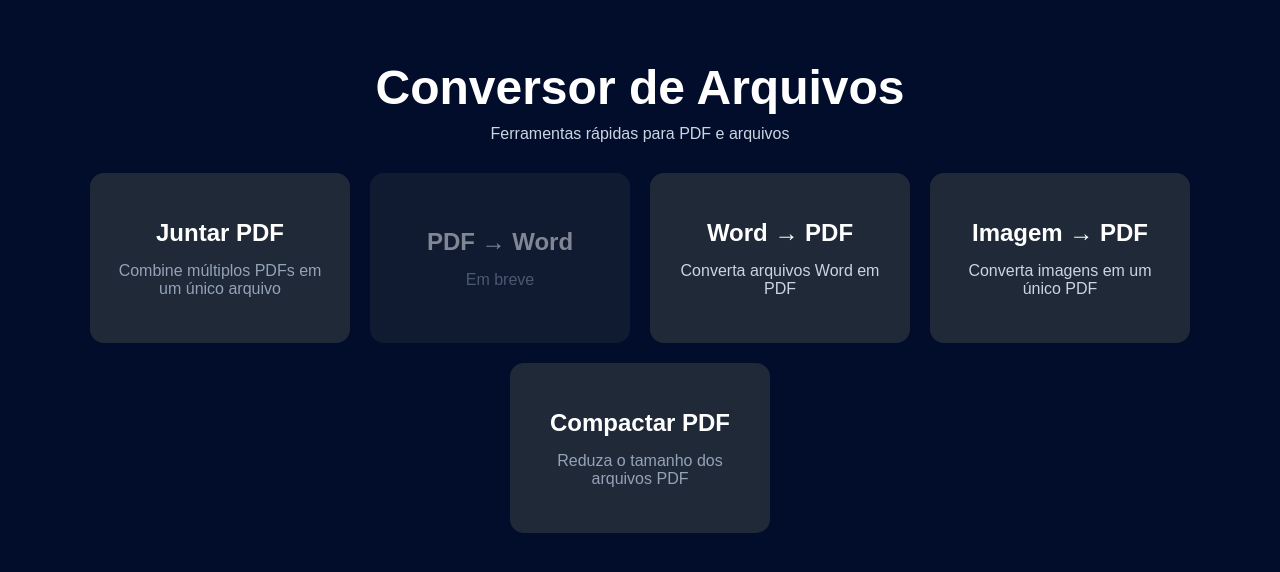
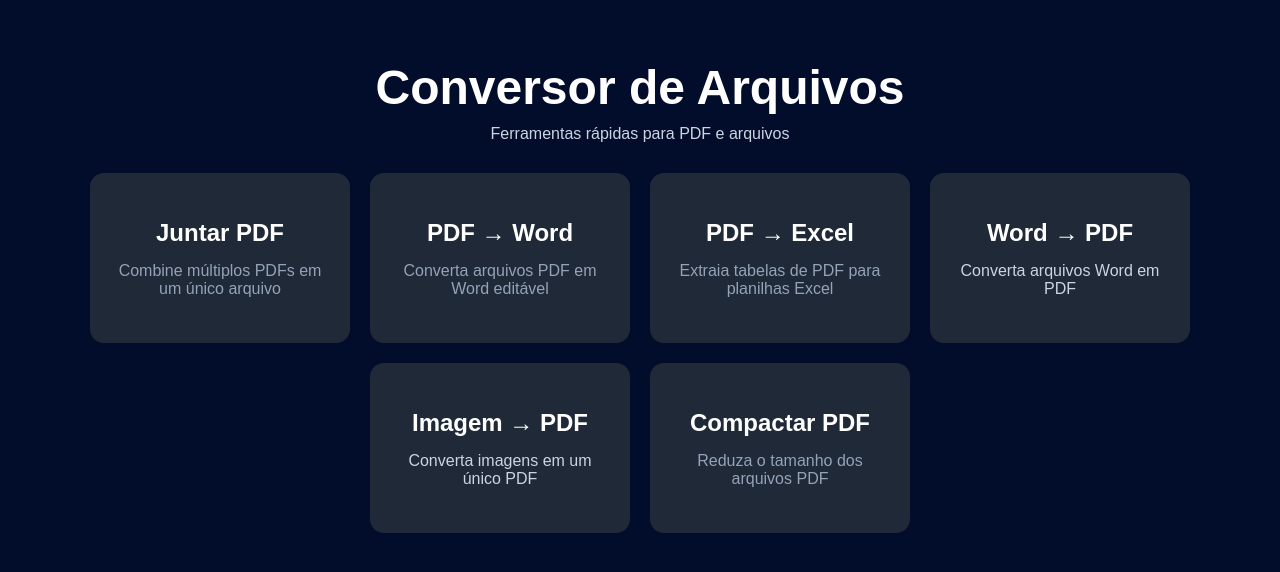
Before and after one commit to wlservices/pdf_tools, a Flask app: page / in a window 1280 px wide. Shown: the part 68-640 px from the top of the page. Run offline with Flask 3, Linux system fonts and the light colour scheme.

Commit message:
Feat: Add Favicon

```diff
--- a/templates/admin_dashboard.html
+++ b/templates/admin_dashboard.html
@@ -6,6 +6,7 @@
     <title>Dashboard Administrativo - WL Converter</title>
     <link rel="stylesheet" href="{{ url_for('static', filename='style.css') }}">
     <script async src="https://pagead2.googlesyndication.com/pagead/js/adsbygoogle.js?client=ca-pub-5277367888683216" crossorigin="anonymous"></script>
+    <link rel="shortcut icon" href="{{ url_for('static', filename='assets/favicion.svg')}}" type="image/x-icon">
 </head>
 <body>
     <nav class="navbar">
--- a/templates/admin_login.html
+++ b/templates/admin_login.html
@@ -6,6 +6,7 @@
     <title>Login Administrativo - WL Converter</title>
     <link rel="stylesheet" href="{{ url_for('static', filename='style.css') }}">
     <script async src="https://pagead2.googlesyndication.com/pagead/js/adsbygoogle.js?client=ca-pub-5277367888683216" crossorigin="anonymous"></script>
+    <link rel="shortcut icon" href="{{ url_for('static', filename='assets/favicion.svg')}}" type="image/x-icon">
   </head>
   <body>
     <div class="login-container">
--- a/templates/change_password.html
+++ b/templates/change_password.html
@@ -6,7 +6,7 @@
     <title>Trocar Senha - WL Converter Admin</title>
     <link rel="stylesheet" href="{{ url_for('static', filename='style.css') }}">
     <script async src="https://pagead2.googlesyndication.com/pagead/js/adsbygoogle.js?client=ca-pub-5277367888683216" crossorigin="anonymous"></script>
-
+    <link rel="shortcut icon" href="{{ url_for('static', filename='assets/favicion.svg')}}" type="image/x-icon">
 </head>
 <body>
     <nav class="navbar">
--- a/templates/compress_pdf.html
+++ b/templates/compress_pdf.html
@@ -5,7 +5,7 @@
     <meta name="viewport" content="width=device-width, initial-scale=1.0">
     <title>Compactar PDF</title>
     <script async src="https://pagead2.googlesyndication.com/pagead/js/adsbygoogle.js?client=ca-pub-5277367888683216" crossorigin="anonymous"></script>
-
+    <link rel="shortcut icon" href="{{ url_for('static', filename='assets/favicion.svg')}}" type="image/x-icon">
     <link rel="stylesheet" href="{{ url_for('static', filename='style.css') }}">
 </head>
 <body>
--- a/templates/contact.html
+++ b/templates/contact.html
@@ -5,7 +5,7 @@
     <meta name="viewport" content="width=device-width, initial-scale=1.0">
     <title>Contato - WL Converter</title>
     <script async src="https://pagead2.googlesyndication.com/pagead/js/adsbygoogle.js?client=ca-pub-5277367888683216" crossorigin="anonymous"></script>
-
+    <link rel="shortcut icon" href="{{ url_for('static', filename='assets/favicion.svg')}}" type="image/x-icon">
     <link rel="stylesheet" href="{{ url_for('static', filename='style.css') }}">
 </head>
 <body>
--- a/templates/image_to_pdf.html
+++ b/templates/image_to_pdf.html
@@ -5,7 +5,7 @@
     <meta name="viewport" content="width=device-width, initial-scale=1.0">
     <title>Imagem para PDF</title>
     <script async src="https://pagead2.googlesyndication.com/pagead/js/adsbygoogle.js?client=ca-pub-5277367888683216" crossorigin="anonymous"></script>
-
+    <link rel="shortcut icon" href="{{ url_for('static', filename='assets/favicion.svg')}}" type="image/x-icon">
     <link rel="stylesheet" href="{{ url_for('static', filename='style.css') }}">
 </head>
 <body>
--- a/templates/index.html
+++ b/templates/index.html
@@ -3,10 +3,10 @@
 <head>
     <meta charset="UTF-8">
     <meta name="viewport" content="width=device-width, initial-scale=1.0">
-    <title>ConvertFast</title>
+    <title>WL Converter - Home</title>
     <script async src="https://pagead2.googlesyndication.com/pagead/js/adsbygoogle.js?client=ca-pub-5277367888683216" crossorigin="anonymous"></script>
-
     <link rel="stylesheet" href="{{ url_for('static', filename='style.css') }}">
+    <link rel="shortcut icon" href="{{ url_for('static', filename='assets/favicion.svg')}}" type="image/x-icon">
 </head>
 <body>
 
@@ -42,17 +42,15 @@
 
                 <span>Combine múltiplos PDFs em um único arquivo</span>
 
+                       <a href="/pdf-to-word-page" class="tool-card">
+                <h2>PDF → Word</h2>
+                <span>Converta arquivos PDF em Word editável</span>
             </a>
 
-            <div class="tool-card disabled">
-
-                <h2>PDF → Word</h2>
-
-                <span>Em breve</span>
-
-            </div>
-
-            <a href="/word-to-pdf-page" class="tool-card">
+            <a href="/pdf-to-excel-page" class="tool-card">
+                <h2>PDF → Excel</h2>
+                <span>Extraia tabelas de PDF para planilhas Excel</span>
+            </a>     <a href="/word-to-pdf-page" class="tool-card">
 
                 <h2>Word → PDF</h2>
 
--- a/templates/merge_pdf.html
+++ b/templates/merge_pdf.html
@@ -5,7 +5,7 @@
     <meta name="viewport" content="width=device-width, initial-scale=1.0">
     <title>Juntar PDF</title>
     <script async src="https://pagead2.googlesyndication.com/pagead/js/adsbygoogle.js?client=ca-pub-5277367888683216" crossorigin="anonymous"></script>
-
+    <link rel="shortcut icon" href="{{ url_for('static', filename='assets/favicion.svg')}}" type="image/x-icon">
     <link rel="stylesheet" href="{{ url_for('static', filename='style.css') }}">
 </head>
 <body>
--- a/templates/pdf_to_excel.html
+++ b/templates/pdf_to_excel.html
@@ -6,7 +6,7 @@
     <title>WL Converter - PDF para Excel</title>
     <link rel="stylesheet" href="{{ url_for('static', filename='style.css') }}">
     <script async src="https://pagead2.googlesyndication.com/pagead/js/adsbygoogle.js?client=ca-pub-5277367888683216" crossorigin="anonymous"></script>
-
+    <link rel="shortcut icon" href="{{ url_for('static', filename='assets/favicion.svg')}}" type="image/x-icon">
 </head>
 <body>
     <nav class="navbar">
--- a/templates/pdf_to_word.html
+++ b/templates/pdf_to_word.html
@@ -6,7 +6,7 @@
     <title>PDF para Word - WL Converter</title>
     <link rel="stylesheet" href="{{ url_for('static', filename='style.css') }}">
     <script async src="https://pagead2.googlesyndication.com/pagead/js/adsbygoogle.js?client=ca-pub-5277367888683216" crossorigin="anonymous"></script>
-
+    <link rel="shortcut icon" href="{{ url_for('static', filename='assets/favicion.svg')}}" type="image/x-icon">
 </head>
 <body>
     <nav class="navbar">
--- a/templates/word_to_pdf.html
+++ b/templates/word_to_pdf.html
@@ -5,7 +5,7 @@
     <meta name="viewport" content="width=device-width, initial-scale=1.0">
     <title>Word para PDF</title>
     <script async src="https://pagead2.googlesyndication.com/pagead/js/adsbygoogle.js?client=ca-pub-5277367888683216" crossorigin="anonymous"></script>
-
+    <link rel="shortcut icon" href="{{ url_for('static', filename='assets/favicion.svg')}}" type="image/x-icon">
     <link rel="stylesheet" href="{{ url_for('static', filename='style.css') }}">
 </head>
 <body>
```
Also changed, not shown: static/assets/favicon.svg (added). Lines whose indentation alone changed are shown as unchanged.
